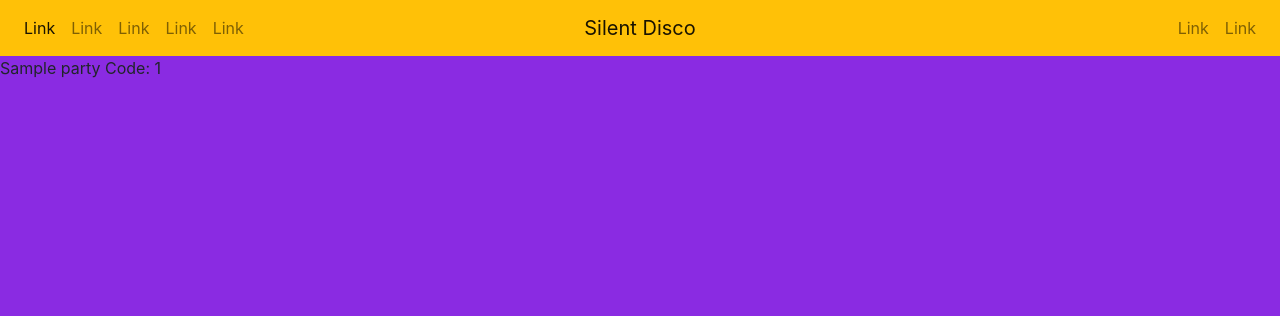
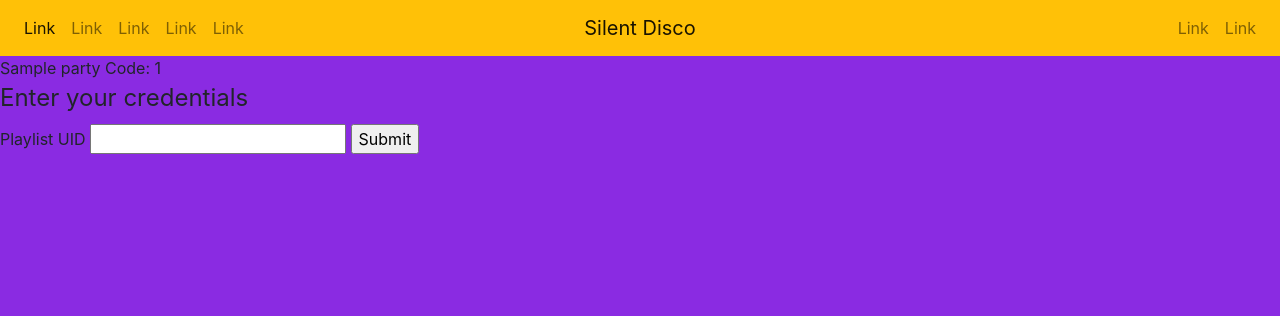
Before and after one commit to omarsagoo/silent-disco-v1, a Flask app: page /party/1 in a window 1280 px wide. Shown: the top 316 px of the page. Run offline with Flask 2, Linux system fonts and the light colour scheme; a user stored in the database is signed in; tables that the repository leaves empty hold one stand-in row (values such as "Sample post"); some libraries are stand-ins or nearby versions.

Commit message:
started merge + fixed requirements.txt

```diff
--- a/app/main/forms.py
+++ b/app/main/forms.py
@@ -28,3 +28,10 @@ class JoinPartyForm(FlaskForm):
         if not party:
             raise ValidationError(
                 'That code is incorrect. Please try again.')
+
+# Choose Playlist Form
+
+class PlaylistForm(FlaskForm):
+    ''' Form for choosing spotify playlist '''
+    uid = StringField('Playlist UID')
+    submit = SubmitField('Submit')
--- a/app/main/routes.py
+++ b/app/main/routes.py
@@ -1,3 +1,4 @@
+import json
 from flask import Blueprint, request, render_template, redirect, url_for, flash
 import flask
 from flask_login import login_user, logout_user, login_required, current_user
@@ -6,10 +7,17 @@ from datetime import date, datetime
 import flask_login
 
 from app.models import User, Party, Playlist
-from app.main.forms import CreatePartyForm, JoinPartyForm
+from app.main.forms import CreatePartyForm, JoinPartyForm, PlaylistForm
 
 from random import randint
 from app import app, db, bcrypt
+
+import requests
+import spotipy
+import urllib.parse
+import urllib.request
+import re
+from spotipy.oauth2 import SpotifyClientCredentials
 
 main = Blueprint('main', __name__)
 
@@ -43,13 +51,14 @@ def create_party():
 @login_required
 def party_details(party_id):
     party = Party.query.get(party_id)
-    return render_template('main/party_detail.html', party=party)
+    form = PlaylistForm()
+    return render_template('main/party_detail.html', party=party, form=form)
 
 
 # Join Party
 @main.route('/join_party', methods=['GET', 'POST'])
 @login_required
-def join_part():
+def join_party():
     form = JoinPartyForm()
     if form.validate_on_submit():
         party = Party.query.filter_by(code=form.code.data).one()
@@ -59,3 +68,69 @@ def join_part():
         flash('Party was created successfully')
         return redirect(url_for('main.party_details', party=party))
     return render_template('main/join_party.html', form=form)
+
+
+CLIENT_ID = '69c20fe2830f4f2eab286331ffe88702'
+CLIENT_SECRET = 'ed3cec28b71a4b6e8cd7997c17ed87d3'
+
+AUTH_URL = 'https://accounts.spotify.com/api/token'
+
+
+# Add Playlist Route
+@main.route('/add_playlist/<party_id>', methods=['GET', 'POST'])
+@login_required
+def add_playlist(party_id):
+    print("This works?")
+    form = PlaylistForm()
+    if form.validate_on_submit():
+        uri = form.uri.data
+        print(uri)
+
+    auth_response = requests.post(AUTH_URL, {
+        'grant_type': 'client_credentials',
+        'client_id': CLIENT_ID,
+        'client_secret': CLIENT_SECRET,
+    })
+
+        # convert the response to JSON
+    auth_response_data = auth_response.json()
+
+    # save the access token
+    access_token = auth_response_data['access_token']
+
+    #Need to pass access token into header to send properly formed GET request to API server
+    headers = {
+        'Authorization': 'Bearer {token}'.format(token=access_token)
+    }
+
+    BASE_URL = 'https://api.spotify.com/v1/'
+
+
+    r = requests.get(
+        BASE_URL + 'search?q=SickoMode&type=track&market=US', headers=headers)
+    d = r.json()
+    print(r.text)
+
+    spotify = spotipy.Spotify(client_credentials_manager=SpotifyClientCredentials(
+        client_id='b714b08a81b3470ab939354358c324c8', client_secret='83a32642aa4646009294ac6430b65dbe'))
+
+
+    parsed = json.loads(r.text)
+    (json.dumps(parsed, indent=4, sort_keys=True))
+
+    songs = spotify.playlist_items(uri)
+    tracks = []
+    print(tracks)
+    for i, playlist in enumerate(songs['items']):
+        # [[Songs0, Artist0], [Songs1, Artist1]]
+        tracks.append([songs['items'][i]['track']['name'],
+                    songs['items'][i]['track']['artists'][0]['name']])
+
+    for song in tracks:
+        songToSearch = ' '.join([song[0], song[1]])
+        query = urllib.parse.quote(songToSearch)
+
+    party = Party.query.get(party_id)
+    party.playlist.songs.append(tracks)
+
+    return redirect(url_for('main.party_details', party=party))
--- a/app/models.py
+++ b/app/models.py
@@ -1,3 +1,4 @@
+from sqlalchemy.sql.sqltypes import ARRAY
 from . import db
 from flask_login import UserMixin
 
@@ -41,8 +42,7 @@ class Playlist(db.Model):
     id = db.Column(db.Integer, primary_key=True)
     current_song = db.Column(db.String(), nullable=False)
     party = db.relationship('Party', secondary=playlist_party_table)
-    #TODO:
-    # songs = array of Song
+    songs = db.Column(db.Text())
 
 #TODO:
 # Chat Model
--- a/app/templates/main/party_detail.html
+++ b/app/templates/main/party_detail.html
@@ -6,4 +6,23 @@
 Code: {{party.code}}
 
 
+<!-- {% if current_user == party.admin %} -->
+    <form action="/{{ url_for('main.add_playlist', party_id=id)}}" method="POST"></form>
+        {{ form.csrf_token }}
+        <fieldset>
+            <legend>Enter your credentials</legend>
+
+            {{form.uid.label}}
+            {{form.uid}}
+
+            {{ form.submit }}
+        </fieldset>
+    </form>
+<!-- {% endif %} -->
+{% for song in party.playlist.songs %}
+    {{song}}
+    <p>Song</p>
+{% endfor %}
+
+
 {% endblock %}
--- a/requirements.txt
+++ b/requirements.txt
@@ -14,3 +14,6 @@ SQLAlchemy==1.3.23
 Werkzeug==1.0.1
 Flask-WTF==0.14.3
 WTForms==2.3.3
+requests==2.20.0
+spotipy==2.17.1
+urllib3==1.26.4
```
Also changed, not shown: app/database.db.
